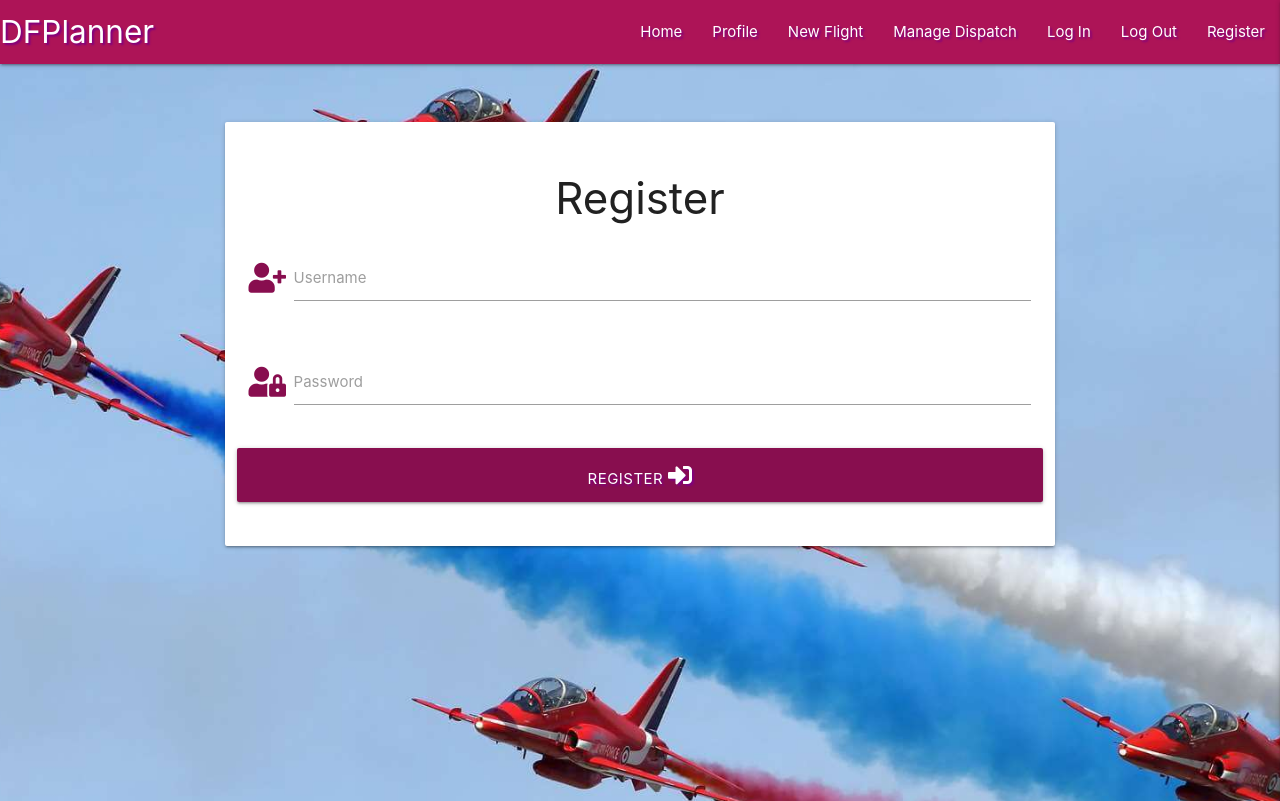
After one commit to ChristianCricchi/Daily_Flight_Planner, a Flask app: page /register in a window 1280 px wide. The commit adds this page. Shown: the top 801 px of the page. Run offline with Flask 3, Linux system fonts and the light colour scheme; some libraries are stand-ins or nearby versions.

Commit message:
Added Register template and added some style on register.html

```diff
--- a/app.py
+++ b/app.py
@@ -4,6 +4,7 @@ from flask import (
     redirect, request, session, url_for)
 from flask_pymongo import PyMongo
 from bson.objectid import ObjectId
+from werkzeug.security import generate_password_hash, check_password_hash
 if os.path.exists("env.py"):
     import env
 
@@ -25,6 +26,11 @@ def get_flights():
     return render_template("flights.html", flights=flights)
 
 
+@app.route("/register", methods=["GET", "POST"])
+def register():
+    return render_template("register.html")
+
+
 if __name__ == "__main__":
     app.run(host=os.environ.get("IP"),
             port=int(os.environ.get("PORT")),
--- a/static/css/style.css
+++ b/static/css/style.css
@@ -16,6 +16,10 @@ body {
   text-shadow: 2px 2px 2px purple;
 }
 
+.form-spacing {
+  margin-top: 50px;
+}
+
 /* Media Queries */
 @media (max-width: 480px) {
   #eyeIcon {
--- a/templates/base.html
+++ b/templates/base.html
@@ -26,7 +26,7 @@
                 <li><a href="#">Manage Dispatch</a></li>
                 <li><a href="#">Log In</a></li>
                 <li><a href="#">Log Out</a></li>
-                <li><a href="#">Register</a></li>
+                <li><a href="{{ url_for('register') }}">Register</a></li>
             </div>
         </nav>
 
@@ -39,7 +39,7 @@
             <li><a href="#">Manage Dispatch</a></li>
             <li><a href="#">Log In</a></li>
             <li><a href="#">Log Out</a></li>
-            <li><a href="#">Register</a></li>
+            <li><a href="{{ url_for('register') }}">Register</a></li>
           </ul>
     </header>
 
--- /dev/null
+++ b/templates/register.html
@@ -0,0 +1,35 @@
+{% extends "base.html" %}
+{% block content %}
+
+<div class="row">
+
+    <form class="col s12 m8 offset-m2 form-spacing" method="POST" action="{{ url_for('register') }}">
+        <div class="card-panel whitesmoke">
+            <h3 class="center-align">Register</h3>
+            <!-- username -->
+            <div class="row">
+                <div class="input-field col s12">
+                    <i class="fas fa-user-plus prefix pink-text text-darken-4"></i>
+                        <input id="username" name="username" type="text" class="validate">
+                        <label for="username">Username</label>
+                </div>
+                </div>
+            <!-- passowrd -->
+            <div class="row">
+                <div class="input-field col s12">
+                    <i class="fas fa-user-lock prefix pink-text text-darken-4"></i>
+                    <input id="password" name="password" type="password" class="validate">
+                    <label for="password">Password</label>
+                </div>
+            </div>
+            <!-- register -->
+            <div class="row">
+                <button type="submit" class="col s12 btn-large pink darken-4 text-shadow">
+                    Register <i class="fas fa-sign-in-alt"></i>
+                </button>
+            </div>
+        </div>
+    </form>
+</div>
+
+{% endblock %}
```
Also changed, not shown: 1 other file.
